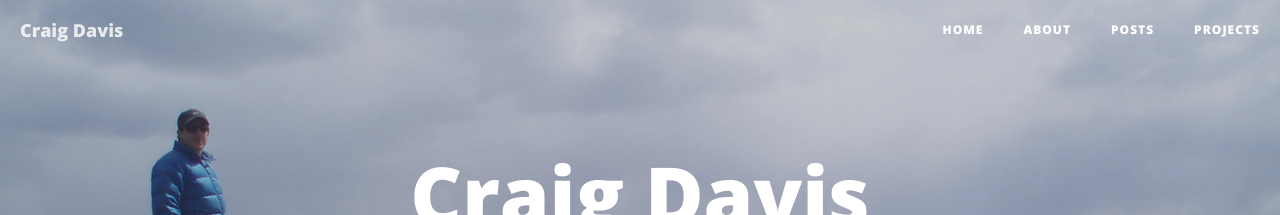
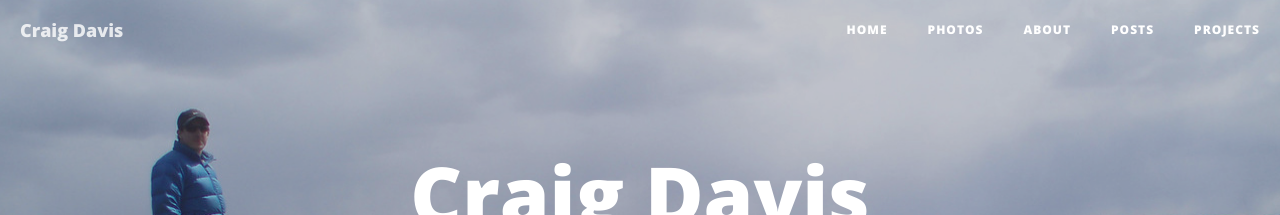
Before and after one commit to craig-davis/craig-davis.github.io, a Jekyll site: the page built from index.html, in a window 1280 px wide. Shown: the top 215 px of the page. Built offline with Jekyll 4.4.1, drawn with Linux system fonts in a browser that asks for light colours; nearby versions of some CDN libraries; the list of posts is cut into pages by our own code.

Commit message:
Add link to photos smugmug site

```diff
--- a/_includes/nav.html
+++ b/_includes/nav.html
@@ -18,6 +18,9 @@
                 <li>
                     <a href="{{ site.baseurl }}/">Home</a>
                 </li>
+                <li>
+                    <a href="http://photos.there4.io/">Photos</a>
+                </li>
                 {% for page in site.pages %}{% if page.title %}{% if page.url != '/404.html' %}{% unless page.url contains 'tags' %}
                 <li>
                     <a href="{{ page.url | prepend: site.baseurl }}">{{ page.title }}</a>
```
